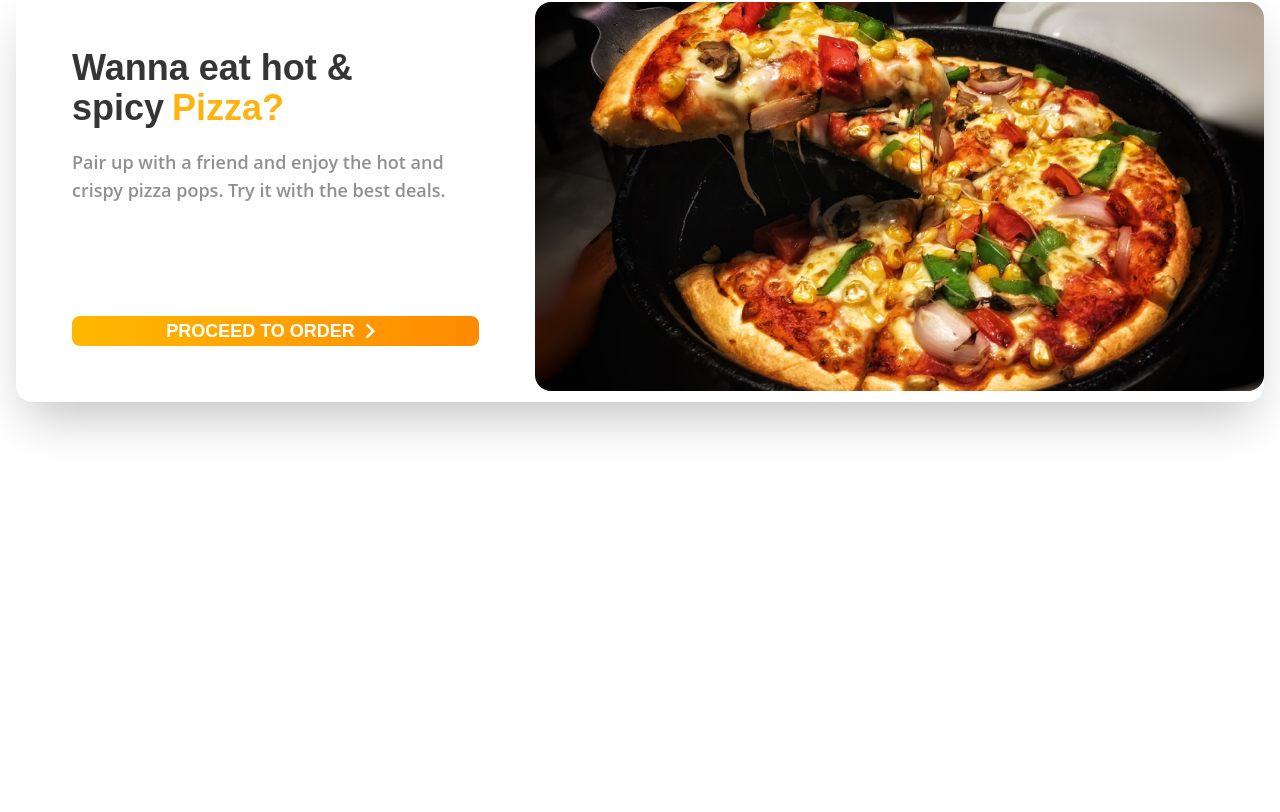
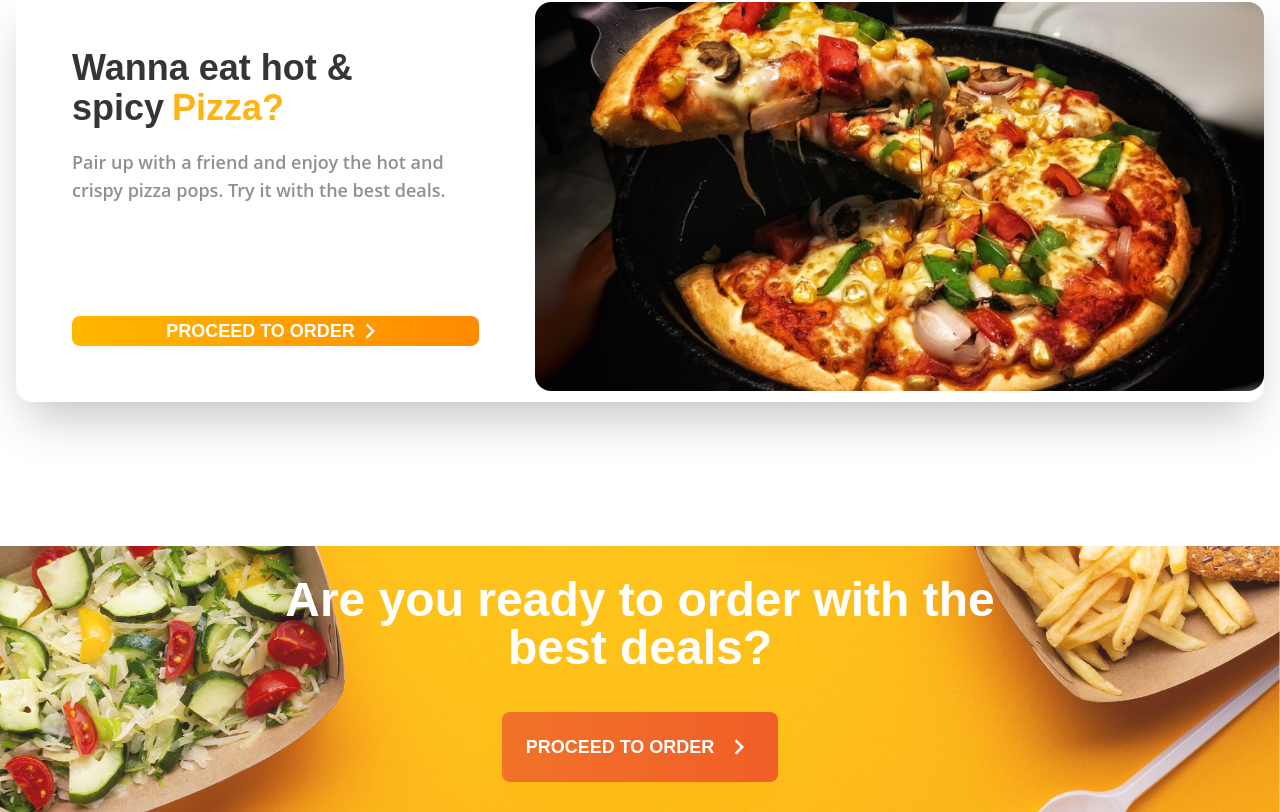
Before and after one commit to sharifstack/Food-Wagon, a Next.js app: page / in a window 1280 px wide. Shown: the part 7065-7877 px from the top of the page. Before the commit the page ends 7611 px from the top, so only its background shows below. Built offline with nearby package versions, Linux system fonts and the light colour scheme.

Commit message:
ReadyToOrder Done

```diff
--- /dev/null
+++ b/app/components/ReadyToOrder/Index.jsx
@@ -0,0 +1,36 @@
+import Image from "next/image";
+import React from "react";
+import bg from "../../../public/assets/Readytoorder/bg.jpg";
+import { MdOutlineKeyboardArrowRight } from "react-icons/md";
+
+const ReadyToOrder = () => {
+  return (
+    <div>
+      <div className="relative">
+        <Image src={bg} width={0} height={0} alt="bgimage" />
+
+        <div className="absolute left-1/2 top-1/2 -translate-x-1/2 -translate-y-1/2">
+          <div className="flex flex-col items-center gap-10">
+            <div className="heading w-[728px]">
+              <h1 className="font-source font-black text-FFFFFF text-5xl text-center">
+                Are you ready to order with the best deals?
+              </h1>
+            </div>
+            <div>
+              <button className="flex items-center gap-2.5 py-5 px-6 rounded-lg bg-linear-to-r from-[#F17228] to-[#F15E28] shadow-2xl shadow-[#FFAE00]/50 cursor-pointer hover:scale-105 transition-all duration-200">
+                <h6 className="text-FFFFFF font-source font-bold text-lg">
+                  PROCEED TO ORDER
+                </h6>
+                <span>
+                  <MdOutlineKeyboardArrowRight className="text-3xl text-FFFFFF" />
+                </span>
+              </button>
+            </div>
+          </div>
+        </div>
+      </div>
+    </div>
+  );
+};
+
+export default ReadyToOrder;
--- a/app/page.js
+++ b/app/page.js
@@ -8,6 +8,7 @@ import FeaturedRestaurants from "./components/FeaturedRestaurants/Index";
 import SearchByFood from "./components/SearchByFood/Index";
 import AppInfo from "./components/AppInfor/Index";
 import Details from "./components/Details/Index";
+import ReadyToOrder from "./components/ReadyToOrder/Index";
 
 const Home = () => {
   return (
@@ -21,6 +22,7 @@ const Home = () => {
       <SearchByFood />
       <AppInfo />
       <Details />
+      <ReadyToOrder />
     </div>
   );
 };
```
Also changed, not shown: public/assets/Readytoorder/bg.jpg (added).
